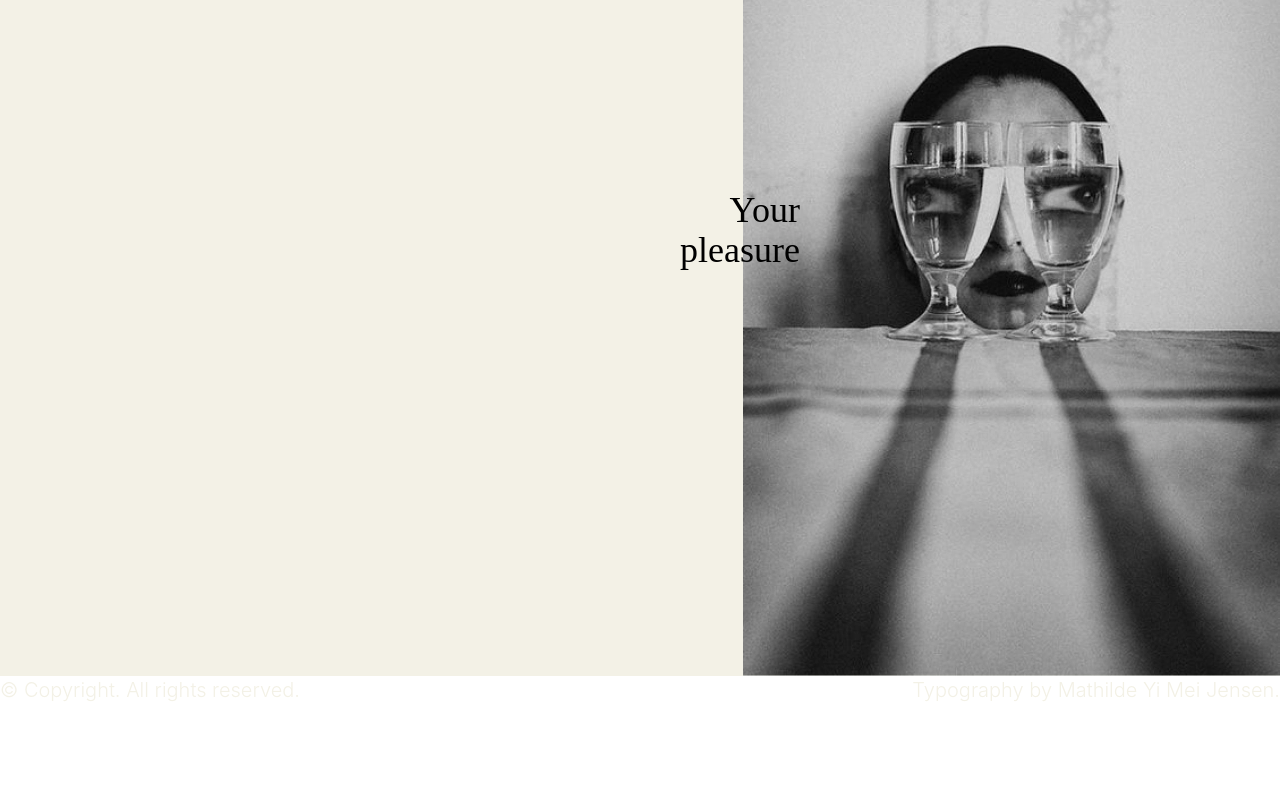
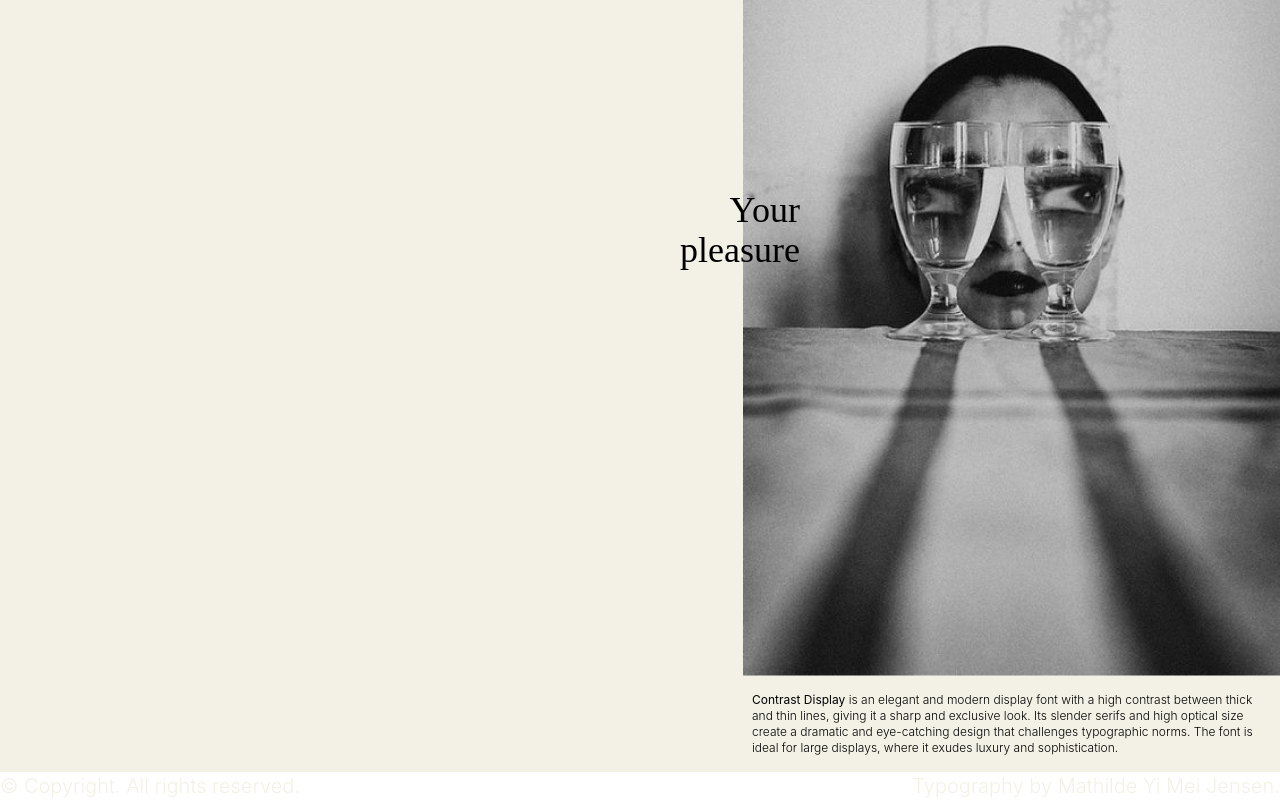
Before and after one commit to mathildemei/ContrastDisplay, an Astro site: page / in a window 1280 px wide. Shown: the part 1266-2066 px from the top of the page. Before the commit the page ends 1970 px from the top, so only its background shows below. Built offline with nearby package versions, Linux system fonts and the light colour scheme; Astro itself is replaced by a stand-in of ours.

Commit message:
section3

```diff
--- /dev/null
+++ b/src/components/Section3.astro
@@ -0,0 +1,17 @@
+---
+
+---
+
+<section
+  class="flex items-end justify-end px-4 py-4 md:flex items-end justify-end bg-beige"
+>
+  <div class="max-w-lg">
+    <p class="font-secondary text-xs font-light">
+      <strong>Contrast Display</strong> is an elegant and modern display font with
+      a high contrast between thick and thin lines, giving it a sharp and exclusive
+      look. Its slender serifs and high optical size create a dramatic and eye-catching
+      design that challenges typographic norms. The font is ideal for large displays,
+      where it exudes luxury and sophistication.
+    </p>
+  </div>
+</section>
--- a/src/pages/index.astro
+++ b/src/pages/index.astro
@@ -4,11 +4,13 @@ import Button from "../components/Button.astro";
 import Link from "../components/Link.astro";
 import Section1 from "../components/Section1.astro";
 import Section2 from "../components/Section2.astro";
+import Section3 from "../components/Section3.astro";
 ---
 
 <MainLayout title="Contrast Display Typography">
   <article>
     <Section1 />
     <Section2 />
+    <Section3 />
   </article>
 </MainLayout>
```
